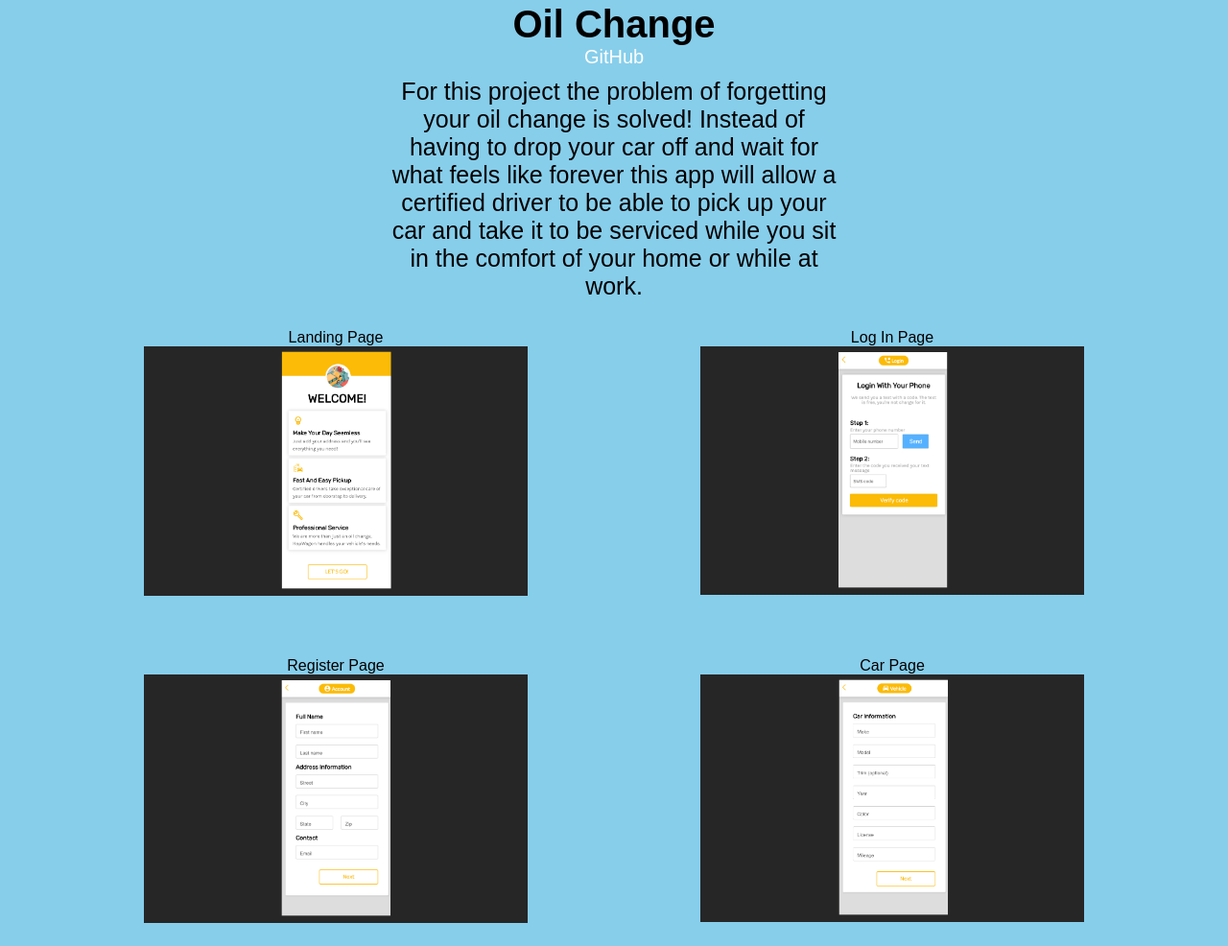
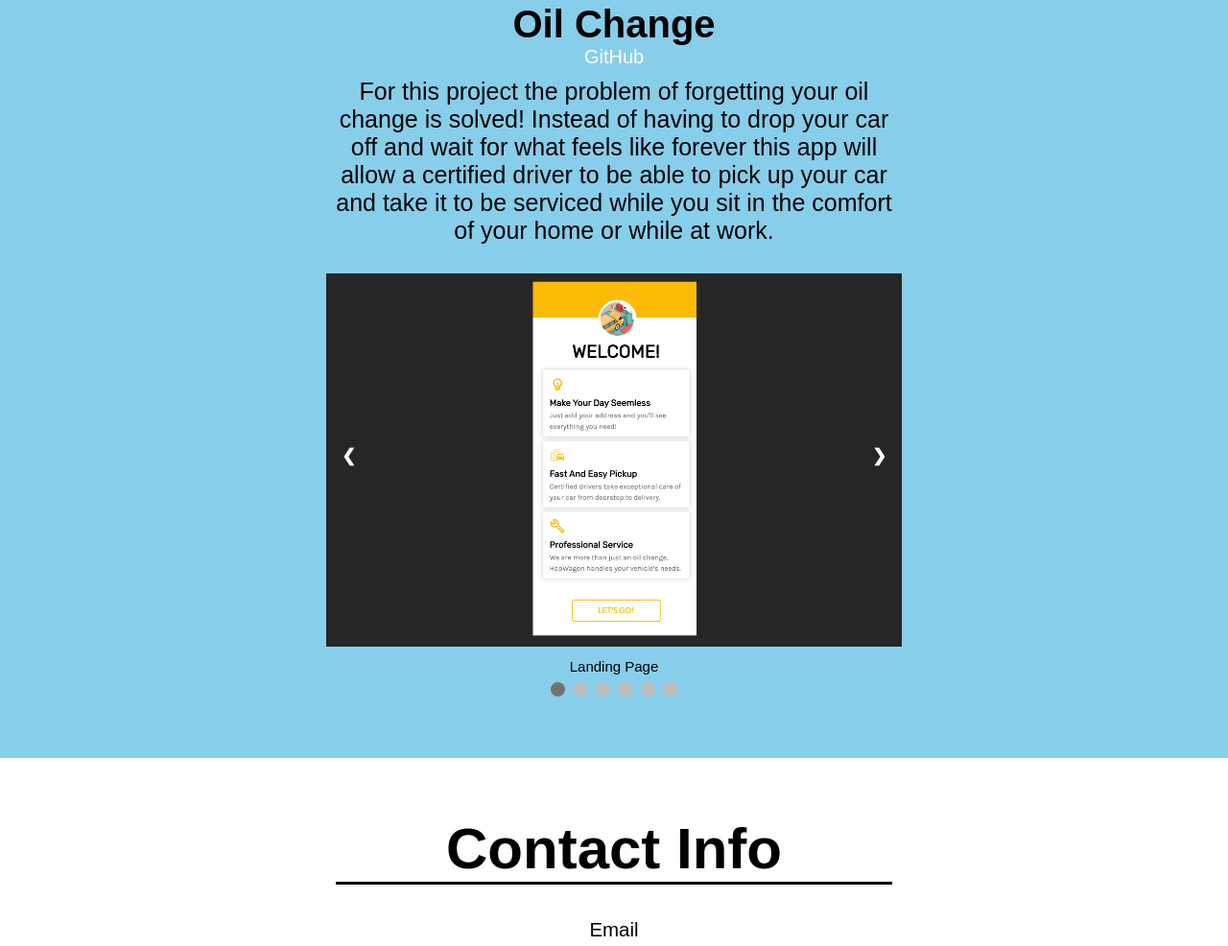
Before and after one commit to AlexStandfield/alex-standfield-portfolio, a plain HTML site: page index.html in a window 1280 px wide. Shown: the part 1694-2680 px from the top of the page at 96% size. Drawn offline with Linux system fonts and the light colour scheme.

Commit message:
added slideshow for project images

```diff
--- a/assets/css/style.css
+++ b/assets/css/style.css
@@ -38,6 +38,10 @@ header h1 {
 header a {
     text-decoration: none;
     color: var(--primary-color);
+}
+header a:hover {
+    color: var(--secondary-color);
+    text-shadow: 0 0 10px var(--primary-color);
 }
 header nav {
     margin: 7px 0;
@@ -120,22 +124,31 @@ section {
     background-color: skyblue;
     display: flex;
     justify-content: center;
+    align-items: center;
     flex-wrap: wrap;
     text-align: center;
 }
 .project {
-    width: 100%;
+    width: 50%;
     display: flex;
-    justify-content: center;
+    justify-content: space-around;
     flex-wrap: wrap;
+    align-items: center;
     text-align: center;
 }
 .section-title {
-    width: 50%;
+    width: 100%;
 }
 .my-projects h2 {
     font-size: 60px;
     border-bottom: 3px solid;
+}
+.oil-change-project {
+    display: flex;
+    flex-wrap: wrap;
+    justify-content: center;
+    align-items: center;
+    width: 50%;
 }
 .oil-change {
     display: flex;
@@ -145,7 +158,7 @@ section {
     padding-top: 30px;
 }
 .project-details {
-    width: 40%;
+    width: 100%;
 }
 .project-title {
     font-size: 40px;
@@ -162,15 +175,72 @@ section {
 .images {
     display: flex;
     flex-wrap: wrap;
-    justify-content: space-around;
+    justify-content: space-between;
+    max-width: 1000px;
+    position: relative;
+    margin: auto;
+    box-sizing: border-box
 }
 .project-images {
-    padding: 30px;
+    padding-top: 30px;
+    display: none;
 }
 .oil-change-image {
-    width: 400px;
+    width: 600px;
 }
 /* End of My Projects Styling */
+
+/* Image Slideshow Code */
+.prev, .next {
+    cursor: pointer;
+    position: absolute;
+    top: 47%;
+    width: auto;
+    margin-top: -22px;
+    padding: 16px;
+    color: white;
+    font-weight: bold;
+    font-size: 18px;
+    transition: 0.6s ease;
+    border-radius: 0 3px 3px 0;
+    user-select: none;
+  }
+  .next {
+    right: 0;
+    border-radius: 3px 0 0 3px;
+  }
+  .prev:hover, .next:hover {
+    background-color: gray;
+  }
+  .project-images p {
+    color: black;
+    font-size: 15px;
+    padding: 8px 12px;
+    text-align: center;
+  }
+
+  .dot {
+    cursor: pointer;
+    height: 15px;
+    width: 15px;
+    margin: 0 2px;
+    background-color: #bbb;
+    border-radius: 50%;
+    display: inline-block;
+    transition: background-color 0.6s ease;
+  }
+  .active, .dot:hover {
+    background-color: #717171;
+  }
+  .fade {
+    animation-name: fade;
+    animation-duration: 1.5s;
+  }
+  @keyframes fade {
+    from {opacity: .4}
+    to {opacity: 1}
+  }
+  /* End of Image Slideshow Code */
 
 /* Start of Contact Info Styling */
 .contact-info {
--- /dev/null
+++ b/assets/script.js
@@ -0,0 +1,28 @@
+let slideIndex = 1;
+showSlides(slideIndex);
+
+// Next/previous controls
+function plusSlides(n) {
+  showSlides(slideIndex += n);
+}
+
+// Thumbnail image controls
+function currentSlide(n) {
+  showSlides(slideIndex = n);
+}
+
+function showSlides(n) {
+  let i;
+  let slides = document.getElementsByClassName("project-images");
+  let dots = document.getElementsByClassName("dot");
+  if (n > slides.length) {slideIndex = 1}
+  if (n < 1) {slideIndex = slides.length}
+  for (i = 0; i < slides.length; i++) {
+    slides[i].style.display = "none";
+  }
+  for (i = 0; i < dots.length; i++) {
+    dots[i].className = dots[i].className.replace(" active", "");
+  }
+  slides[slideIndex-1].style.display = "block";
+  dots[slideIndex-1].className += " active";
+}
--- a/index.html
+++ b/index.html
@@ -44,38 +44,49 @@
             <div class="section-title">
                 <h2>My Projects</h2>
             </div>
-        <div>
+            <div class="oil-change-project">
                 <article class="oil-change">
                     <div class="project-details">
                         <h3 class="project-title">Oil Change </h3>
                         <a href="https://github.com/Oil-Change/GroupProject" class="projects-link">GitHub</a>
                         <p>For this project the problem of forgetting your oil change is solved! Instead of having to drop your car off and wait for what feels like forever this app will allow a certified driver to be able to pick up your car and take it to be serviced while you sit in the comfort of your home or while at work.</p>
                     </div>
+                <!-- Images Section -->
                     <div class="images">
-                    <div class="project-images">
+                        <div class="project-images fade">
+                            <img src="./assets/images/oil-change-landing-page.png" alt="Oil Change Project Landing Page" class="oil-change-image" id="oil-change-image-1" />
                             <p>Landing Page</p>
-                        <img src="./assets/images/oil-change-landing-page.png" alt="Oil Change Project Landing Page" class="oil-change-image" />
                         </div>
-                    <div class="project-images">
+                        <div class="project-images fade">
+                            <img src="./assets/images/oil-change-log-in-page.png" alt="Oil Change Porject Log In Page" class="oil-change-image" id="oil-change-image-2"/>
                             <p>Log In Page</p>
-                        <img src="./assets/images/oil-change-log-in-page.png" alt="Oil Change Porject Log In Page" class="oil-change-image" />
                         </div>
-                    <div class="project-images">
+                        <div class="project-images fade">
+                            <img src="./assets/images/oil-change-register-page.png" alt="Oil Change Project Register Page" class="oil-change-image" id="oil-change-image-3"/>
                             <p>Register Page</p>
-                        <img src="./assets/images/oil-change-register-page.png" alt="Oil Change Project Register Page" class="oil-change-image" />
                         </div>
-                    <div class="project-images">
+                        <div class="project-images fade">
+                            <img src="./assets/images/oil-change-car-page.png" alt="Oil Change Project Car Page" class="oil-change-image" id="oil-change-image-4"/>
                             <p>Car Page</p>
-                        <img src="./assets/images/oil-change-car-page.png" alt="Oil Change Project Car Page" class="oil-change-image" />
                         </div>
-                    <div class="project-images">
+                        <div class="project-images fade">
+                            <img src="./assets/images/oil-change-payment-page.png" alt="Oil Change Project Payment Page" class="oil-change-image" id="oil-change-image-5"/>
                             <p>Payment Page</p>
-                        <img src="./assets/images/oil-change-payment-page.png" alt="Oil Change Project Payment Page" class="oil-change-image" />
                         </div>
-                    <div class="project-images">
+                        <div class="project-images fade">
+                            <img src="./assets/images/oil-change-instructions-page.png" alt="Oil Change Project Instructions Page" class="oil-change-image" id="oil-change-image-6"/>
                             <p>Instructions Page</p>
-                        <img src="./assets/images/oil-change-instructions-page.png" alt="Oil Change Project Instructions Page" class="oil-change-image" />
                         </div>
+                        <a class="prev" onclick="plusSlides(-1)">&#10094;</a>
+                        <a class="next" onclick="plusSlides(1)">&#10095;</a>
+                    </div>
+                    <div style="text-align:center">
+                        <span class="dot" onclick="currentSlide(1)"></span>
+                        <span class="dot" onclick="currentSlide(2)"></span>
+                        <span class="dot" onclick="currentSlide(3)"></span>
+                        <span class="dot" onclick="currentSlide(4)"></span>
+                        <span class="dot" onclick="currentSlide(5)"></span>
+                        <span class="dot" onclick="currentSlide(6)"></span>
                     </div>
                 </article>
             </div>
@@ -102,6 +113,6 @@
     <footer >
 
     </footer>
-
+    <script src="./assets/script.js"></script>
 </body>
 </html>
```
Also changed, not shown: assets/images/Drunk-Trivia-Img/Screen Shot 2022-05-04 at 7.26.26 PM.png (added), assets/images/Drunk-Trivia-Img/Screen Shot 2022-05-04 at 7.26.38 PM.png (added), assets/images/Drunk-Trivia-Img/Screen Shot 2022-05-04 at 7.26.56 PM.png (added), assets/images/Drunk-Trivia-Img/Screen Shot 2022-05-04 at 7.27.06 PM.png (added), assets/images/Drunk-Trivia-Img/Screen Shot 2022-05-04 at 7.27.18 PM.png (added), assets/images/Drunk-Trivia-Img/Screen Shot 2022-05-04 at 7.27.56 PM.png (added). Lines whose indentation alone changed are shown as unchanged.
